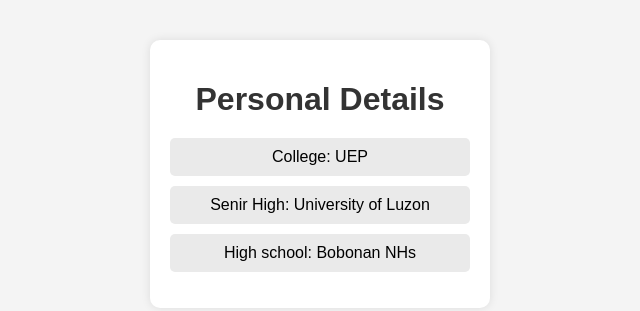
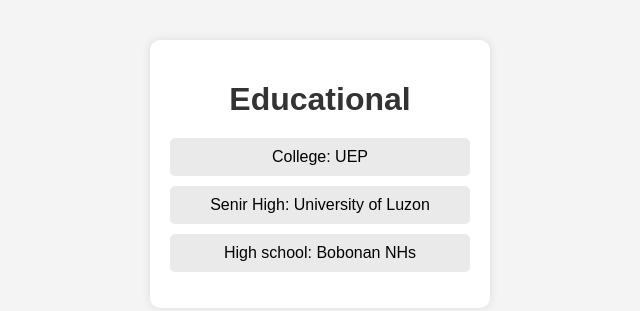
Before and after one commit to AlwinJun/ccm2, a plain HTML site: page lab2-educational.html in a window 1280 px wide. Shown: the part 226-537 px from the top of the page, without its empty margins (320-960 px from the left). Drawn offline with Linux system fonts and the light colour scheme.

Commit message:
Update lab2-educational.html

```diff
--- a/lab2-educational.html
+++ b/lab2-educational.html
@@ -45,7 +45,7 @@
   </head>
   <body>
     <div class="container">
-      <h1>Personal Details</h1>
+      <h1>Educational</h1>
       <ul>
         <li>College: UEP</li>
         <li>Senir High: University of Luzon</li>
```
